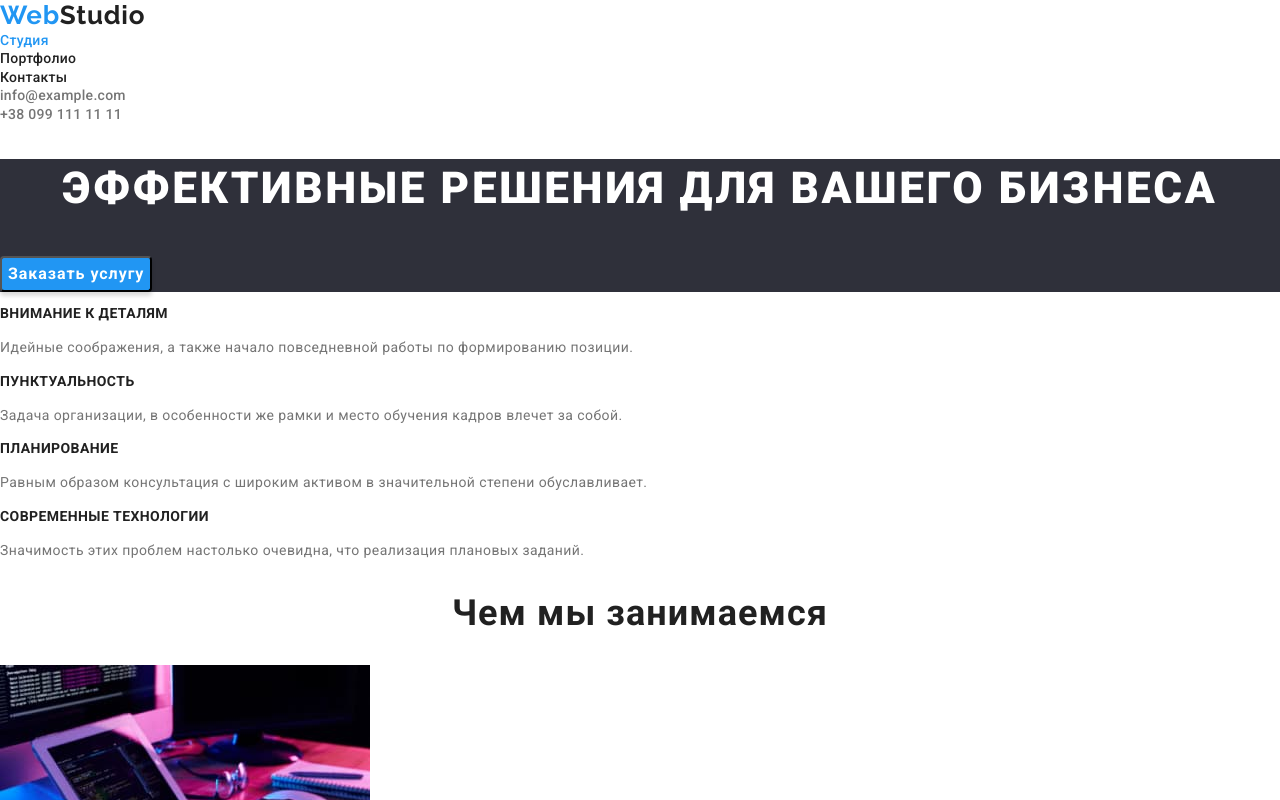
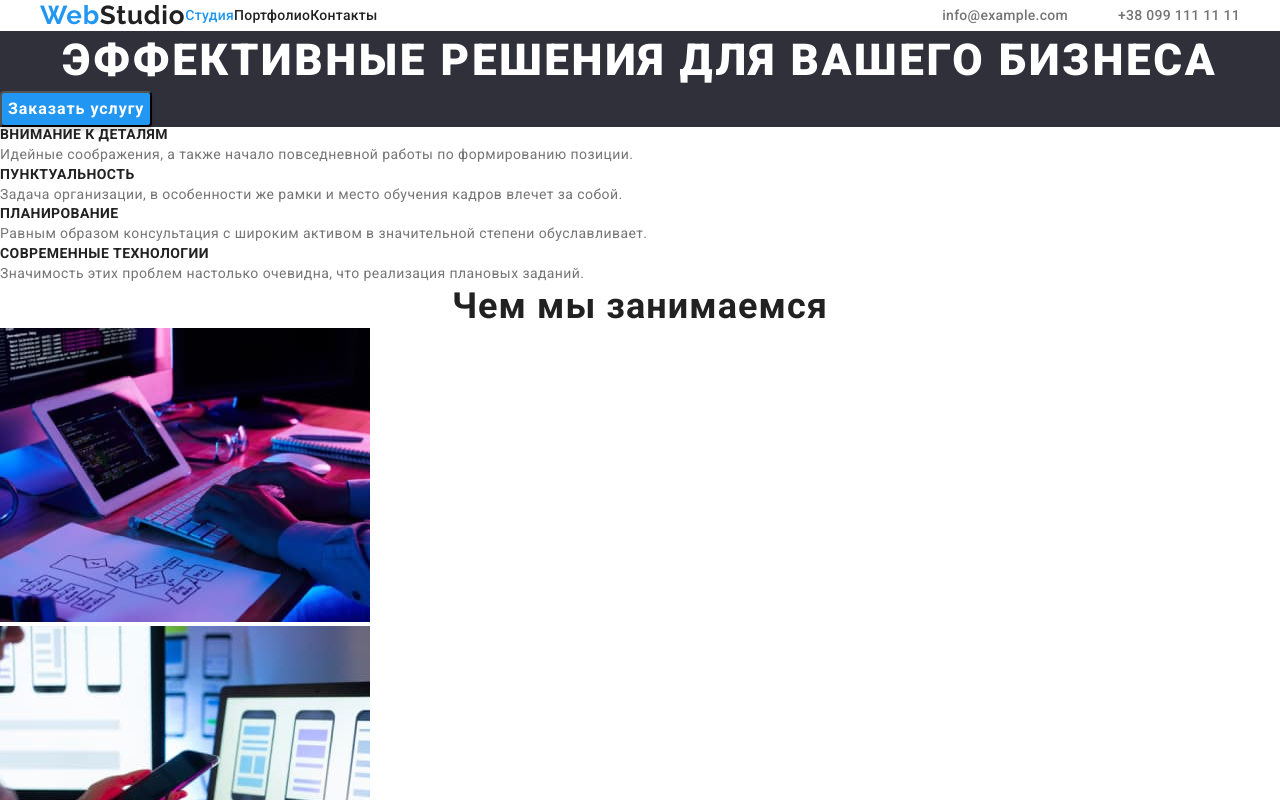
Before and after one commit to IrynaDar/goit-markup-hw-03, a plain HTML site: page index.html in a window 1280 px wide. Shown: the top 800 px of the page. Drawn offline with nearby package versions, Linux system fonts and the light colour scheme.

Commit message:
header decoration

```diff
--- a/css/styles.css
+++ b/css/styles.css
@@ -10,12 +10,11 @@
 p,
 h1,
 h2,
-h3,
-{
+h3 {
     margin: 0;
 }
 
-ul {
+p, ul {
     margin: 0;
     padding: 0;
 }
@@ -44,6 +43,7 @@ body {
     list-style: none;
 }
 
+
 .header-logo,
 .header-link,
 .link-mail,
@@ -64,8 +64,31 @@ body {
  letter-spacing: 0.03em;
  color: var(--accent-color);
 }
+
 span.logo-color {
-color: var(--text-color)
+color: var(--text-color);
+}
+.container-header {
+  display: flex;
+  margin-left: auto;
+  margin-right: auto;
+  width: 1230px;
+  padding-left: 15px;
+  padding-right: 15px;
+  margin: 0 auto;
+  align-items: center;
+}
+.header-nav {
+  display: flex;
+  align-items: center;
+}
+.header-list {
+  display: flex;
+}
+.header-cont {
+  display: flex;
+  margin-left: auto;
+
 }
 .header-link {
  font-weight: 500;
@@ -80,6 +103,9 @@ color: var(--accent-color);
 }
 .current {
   color: var(--accent-color);
+}
+.link-tel {
+  margin-left: 50px;
 }
 .link-mail,
 .link-tel {
--- a/index.html
+++ b/index.html
@@ -17,17 +17,20 @@
 <body>
     <!--шапка сайта-->
         <header class="header">
+            <div class="container-header">
             <nav class="header-nav">
                 <a class=" link header-logo" href="">Web<span class="logo-color">Studio</span></a>
                 <ul class="list header-list">
                     <li class="header-item"> <a class="header-link current" href="">Студия</a></li>
                     <li class="header-item"><a class="header-link" href="./portfolio.html">Портфолио</a></li>
-            <li class="header-item"><a class="header-link" href="">Контакты</a></li>     </ul>
+                    <li class="header-item"><a class="header-link" href="">Контакты</a></li>
+                </ul>
             </nav>
-        <ul>
-            <li class="list header-mail"><a class="link-mail"href="mailto:info@example.com">info@example.com</a></li>
-            <li class="list header-tel"><a class="link-tel"href="tel:+380991111111">+38 099 111 11 11</a></li>
+            <ul class="header-cont">
+                <li class="list header-mail"><a class="link-mail" href="mailto:info@example.com">info@example.com</a></li>
+                <li class="list header-tel"><a class="link-tel" href="tel:+380991111111">+38 099 111 11 11</a></li>
             </ul>
+            </div>
         </header>
         <!--герой-->
         <section class="hero">
```
Lines whose indentation alone changed are shown as unchanged.
